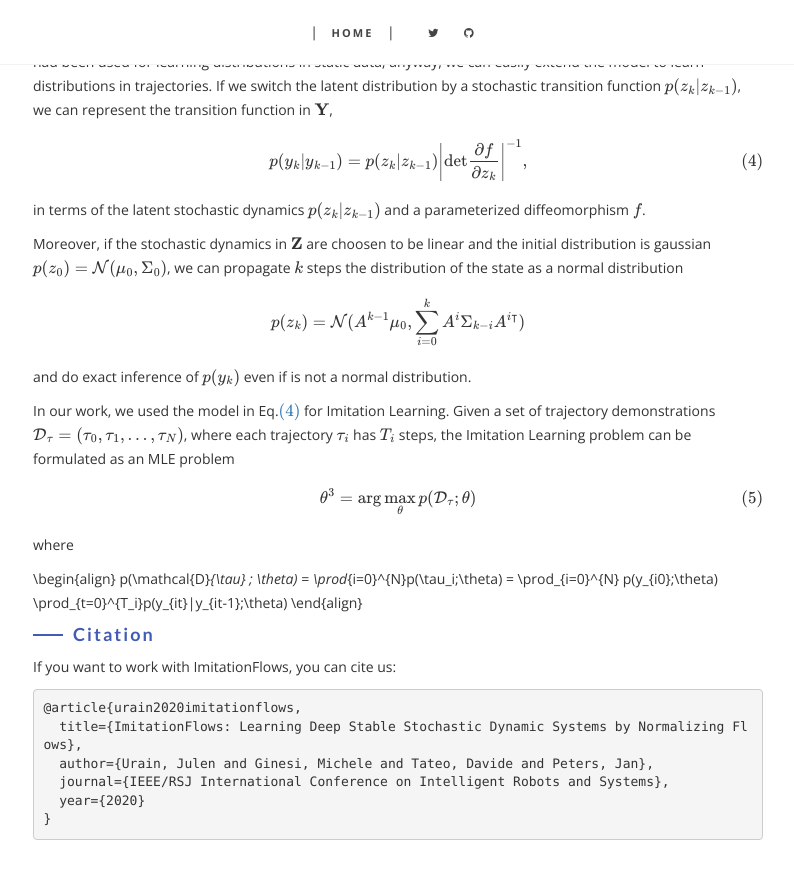
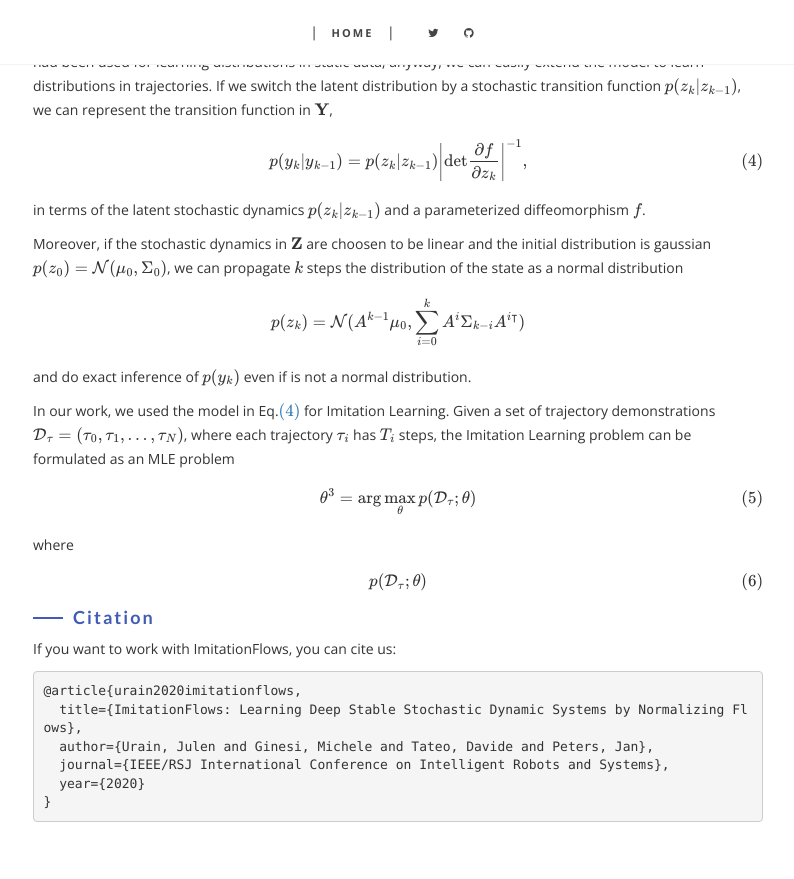
Before and after one commit to TheCamusean/theCamusean.github.io, a Jekyll site: the page built from _posts/2020-07-05-ImitationFlows.md, in a window 1280 px wide and 900 px high, scrolled down 4087 px. Shown: the top 879 px of the window, without its empty margins (242-1036 px from the left). Built offline with Jekyll 4.4.1, drawn with Linux system fonts in a browser that asks for light colours; some web fonts are replaced; formulas are drawn with MathJax 3; a script that is not in the unit is left out; comment, search, counter and statistics services are not loaded.

Commit message:
for blocks

```diff
--- a/_posts/2020-07-05-ImitationFlows.md
+++ b/_posts/2020-07-05-ImitationFlows.md
@@ -113,7 +113,7 @@ In our work, we used the model in Eq.\eqref{eq:dynamic_flow} for Imitation Learn
 where
 
 \begin{align}
-  p(\mathcal{D}_{\tau} ; \theta) = \prod_{i=0}^{N}p(\tau_i;\theta) = \prod_{i=0}^{N} p(y_{i0};\theta) \prod_{t=0}^{T_i}p(y_{it}|y_{it-1};\theta)
+  p( \mathcal{D}_{\tau} ; \theta)
 \end{align}
 
 
```
